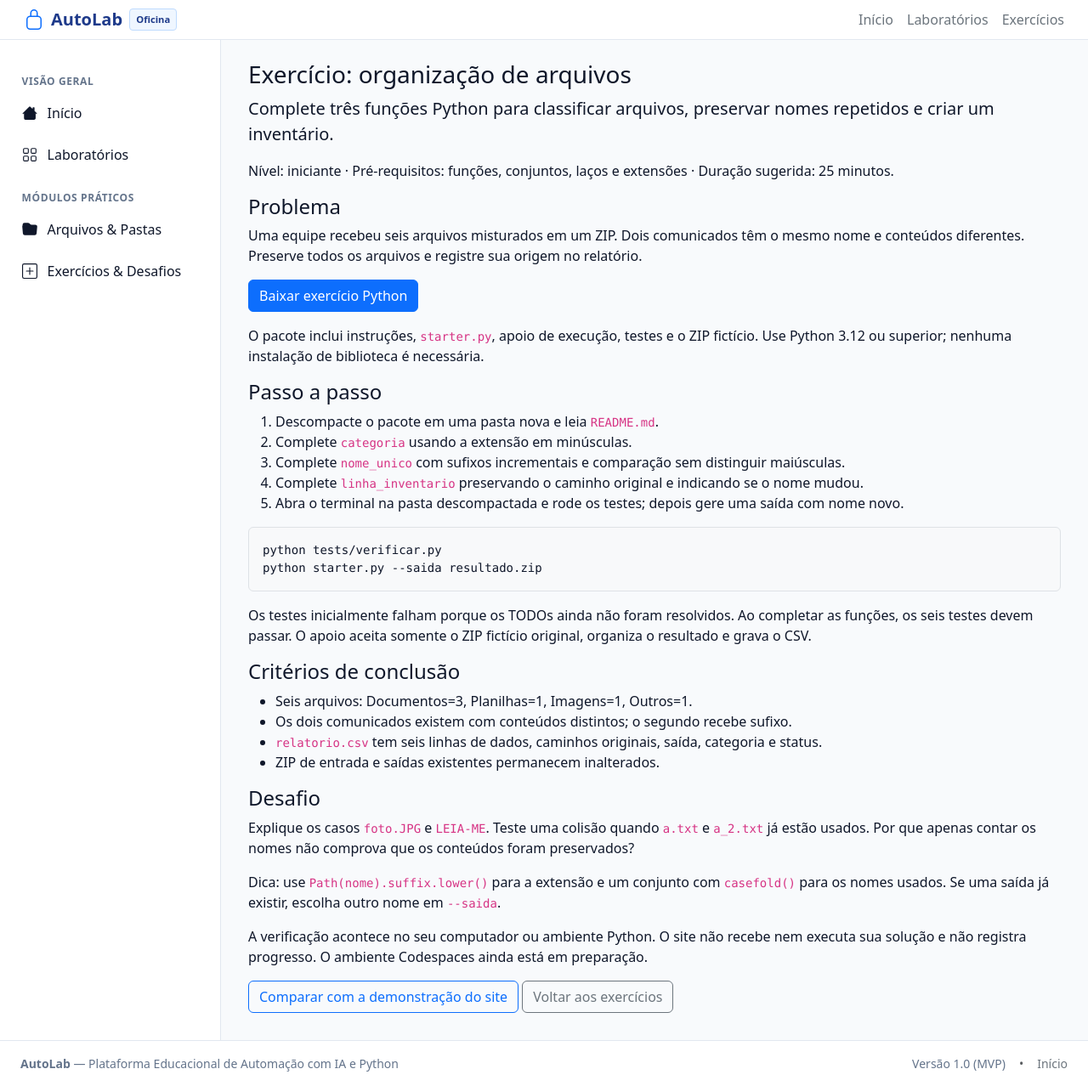
After one commit to heloabrantessb/autolab, a Django app: page /exercicios/organizacao-arquivos/ in a window 1280 px wide. The commit adds this page. Shown: the whole page at 85% size. Run offline with Django 5.2, Linux system fonts and the light colour scheme; some libraries are stand-ins or nearby versions.

Commit message:
feat(exercicios): publica atividade e pacote Python para download

```diff
--- a/exercicios/urls.py
+++ b/exercicios/urls.py
@@ -7,4 +7,6 @@ app_name = "exercicios"
 
 urlpatterns = [
     path("", views.lista, name="lista"),
+    path("organizacao-arquivos/materiais/", views.materiais_arquivos, name="materiais_arquivos"),
+    path("<slug:slug>/", views.detalhe, name="detalhe"),
 ]
--- a/exercicios/views.py
+++ b/exercicios/views.py
@@ -1,8 +1,41 @@
 """Views dos exercicios."""
 
+from io import BytesIO
+from zipfile import ZipFile, ZIP_DEFLATED
+
+from django.conf import settings
+from django.http import FileResponse, Http404
 from django.shortcuts import render
+from django.views.decorators.http import require_safe
 
 
+@require_safe
 def lista(request):
     """Lista de exercicios."""
     return render(request, "exercicios/lista.html")
+
+
+@require_safe
+def detalhe(request, slug):
+    if slug != "organizacao-arquivos":
+        raise Http404("Exercício não encontrado.")
+    return render(request, "exercicios/arquivos.html")
+
+
+@require_safe
+def materiais_arquivos(request):
+    """Empacota somente arquivos públicos fixos, sem a referência do instrutor."""
+    base = settings.BASE_DIR / "codespaces_exercises" / "arquivos"
+    arquivos = [(base / nome, nome) for nome in (
+        "README.md", "starter.py", "apoio.py", "tests/verificar.py",
+    )]
+    arquivos.append((settings.BASE_DIR / "materials/arquivos/exemplo.zip", "exemplo.zip"))
+    buffer = BytesIO()
+    try:
+        with ZipFile(buffer, "w", compression=ZIP_DEFLATED) as pacote:
+            for caminho, nome in arquivos:
+                pacote.writestr(nome, caminho.read_bytes())
+    except FileNotFoundError as exc:
+        raise Http404("Material do exercício não encontrado.") from exc
+    buffer.seek(0)
+    return FileResponse(buffer, as_attachment=True, filename="autolab-exercicio-arquivos.zip", content_type="application/zip")
--- a/templates/core/home.html
+++ b/templates/core/home.html
@@ -16,7 +16,7 @@
           A plataforma reunirá laboratórios práticos, automações prontas e desafios — tudo pelo navegador.
         </p>
         <p class="text-muted mb-4">
-          Plataforma em desenvolvimento. Consulte nos cartões abaixo as atividades disponíveis. Os exercícios ainda estão em preparação.
+          Plataforma em desenvolvimento. Consulte nos cartões abaixo as atividades disponíveis e pratique com o exercício de Arquivos.
         </p>
         <a href="{% url 'core:catalogo' %}" class="btn btn-lg px-4 py-2 fw-semibold" style="background-color: var(--autolab-primary); color: #fff;">
           Explorar Laboratórios
--- /dev/null
+++ b/templates/exercicios/arquivos.html
@@ -0,0 +1,35 @@
+{% extends "base.html" %}
+{% block title %}Exercício de organização — AutoLab{% endblock %}
+{% block content %}
+<h1 class="h3">Exercício: organização de arquivos</h1>
+<p class="lead">Complete três funções Python para classificar arquivos, preservar nomes repetidos e criar um inventário.</p>
+<p>Nível: iniciante · Pré-requisitos: funções, conjuntos, laços e extensões · Duração sugerida: 25 minutos.</p>
+<h2 class="h4">Problema</h2>
+<p>Uma equipe recebeu seis arquivos misturados em um ZIP. Dois comunicados têm o mesmo nome e conteúdos diferentes. Preserve todos os arquivos e registre sua origem no relatório.</p>
+<a class="btn btn-primary mb-3" href="{% url 'exercicios:materiais_arquivos' %}">Baixar exercício Python</a>
+<p>O pacote inclui instruções, <code>starter.py</code>, apoio de execução, testes e o ZIP fictício. Use Python 3.12 ou superior; nenhuma instalação de biblioteca é necessária.</p>
+<h2 class="h4">Passo a passo</h2>
+<ol>
+  <li>Descompacte o pacote em uma pasta nova e leia <code>README.md</code>.</li>
+  <li>Complete <code>categoria</code> usando a extensão em minúsculas.</li>
+  <li>Complete <code>nome_unico</code> com sufixos incrementais e comparação sem distinguir maiúsculas.</li>
+  <li>Complete <code>linha_inventario</code> preservando o caminho original e indicando se o nome mudou.</li>
+  <li>Abra o terminal na pasta descompactada e rode os testes; depois gere uma saída com nome novo.</li>
+</ol>
+<pre class="bg-light border rounded p-3"><code>python tests/verificar.py
+python starter.py --saida resultado.zip</code></pre>
+<p>Os testes inicialmente falham porque os TODOs ainda não foram resolvidos. Ao completar as funções, os seis testes devem passar. O apoio aceita somente o ZIP fictício original, organiza o resultado e grava o CSV.</p>
+<h2 class="h4">Critérios de conclusão</h2>
+<ul>
+  <li>Seis arquivos: Documentos=3, Planilhas=1, Imagens=1, Outros=1.</li>
+  <li>Os dois comunicados existem com conteúdos distintos; o segundo recebe sufixo.</li>
+  <li><code>relatorio.csv</code> tem seis linhas de dados, caminhos originais, saída, categoria e status.</li>
+  <li>ZIP de entrada e saídas existentes permanecem inalterados.</li>
+</ul>
+<h2 class="h4">Desafio</h2>
+<p>Explique os casos <code>foto.JPG</code> e <code>LEIA-ME</code>. Teste uma colisão quando <code>a.txt</code> e <code>a_2.txt</code> já estão usados. Por que apenas contar os nomes não comprova que os conteúdos foram preservados?</p>
+<p>Dica: use <code>Path(nome).suffix.lower()</code> para a extensão e um conjunto com <code>casefold()</code> para os nomes usados. Se uma saída já existir, escolha outro nome em <code>--saida</code>.</p>
+<p>A verificação acontece no seu computador ou ambiente Python. O site não recebe nem executa sua solução e não registra progresso. O ambiente Codespaces ainda está em preparação.</p>
+<a class="btn btn-outline-primary mb-2" href="{% url 'laboratorios:arquivos' %}">Comparar com a demonstração do site</a>
+<a class="btn btn-outline-secondary mb-2" href="{% url 'exercicios:lista' %}">Voltar aos exercícios</a>
+{% endblock %}
```
Also changed, not shown: core/tests/test_home.py (+1 -1 lines), templates/exercicios/lista.html (+10 -1 lines), templates/laboratorios/arquivos.html (+4 -3 lines).
